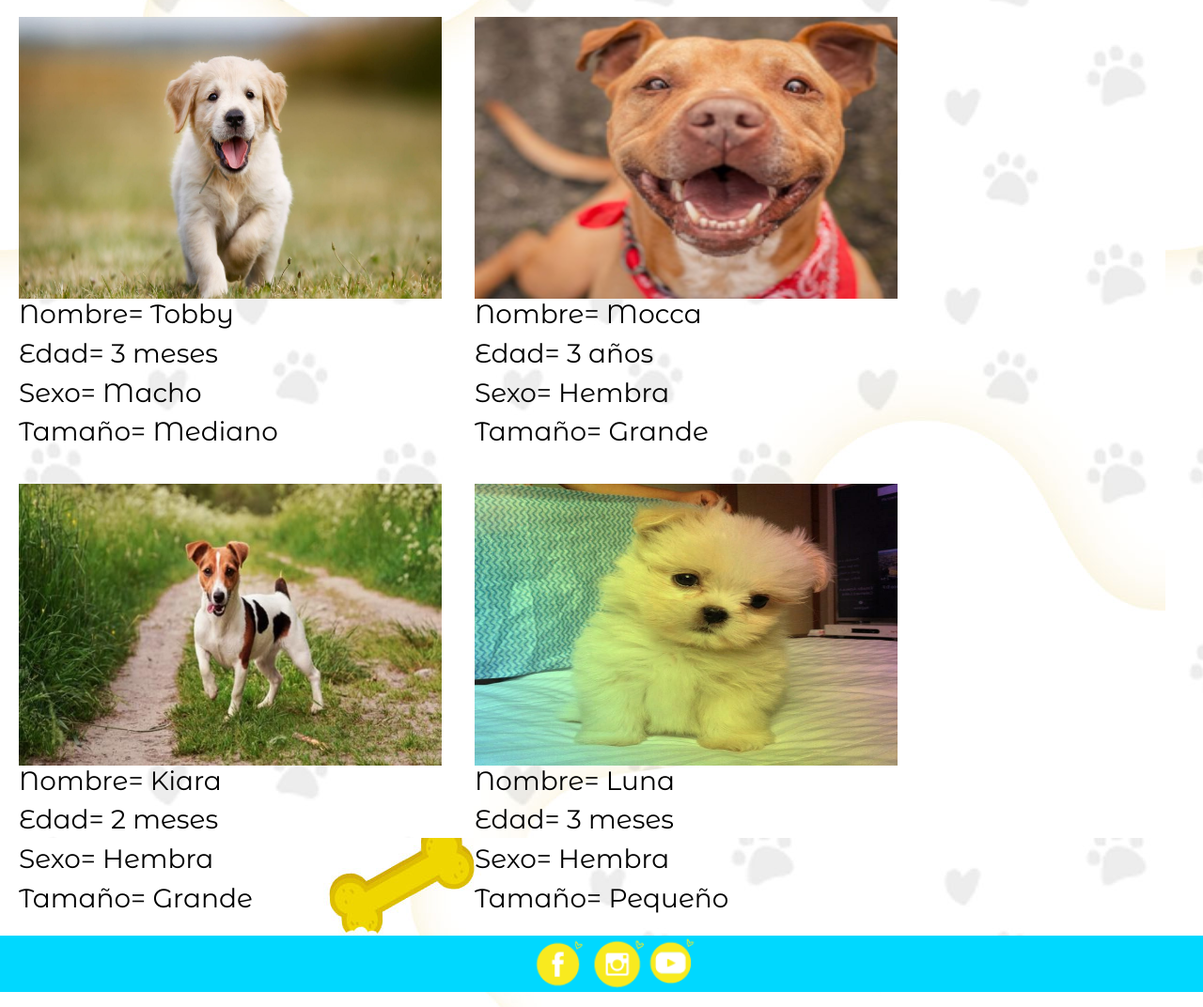
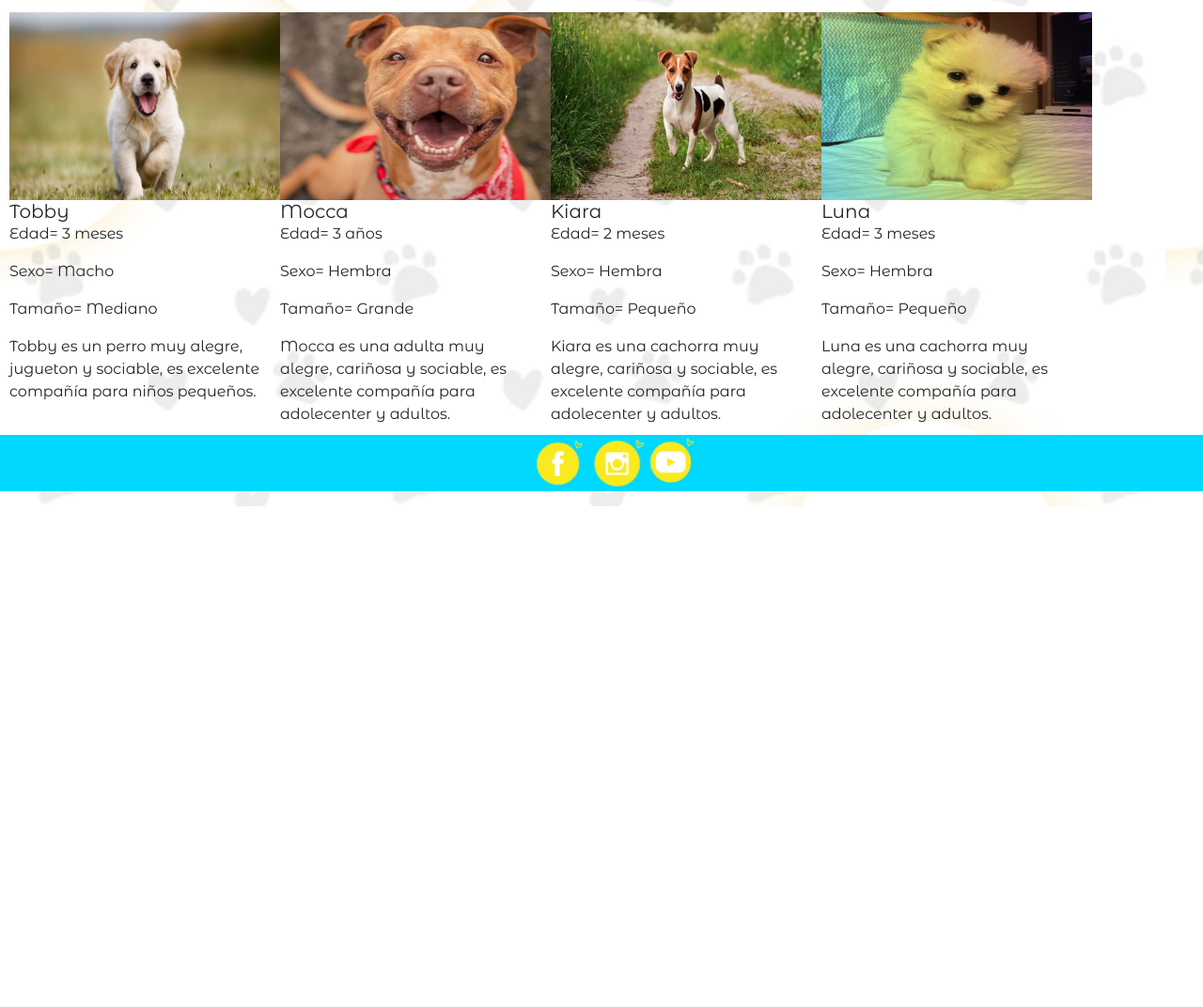
Before and after one commit to mariaalejandralopez/adoptame, a plain HTML site: page paginas/adopciones-perros.html in a window 1280 px wide. Shown: the part 358-1430 px from the top of the page at 94% size. After the commit the page ends 897 px from the top, so only its background shows below. Drawn offline with nearby package versions, Linux system fonts and the light colour scheme.

Commit message:
Agregando cards con bootstrap en las paginas de adopciones

```diff
--- a/paginas/adopciones-perros.html
+++ b/paginas/adopciones-perros.html
@@ -67,48 +67,48 @@
 
 		<!-- Seccion perros en adopcion -->
 		<section class="main_adopciones">
-			<div class="main_adopciones_item">
-				<img src="../imagenes/Perro1.jpg" alt="perro en adopcion 1">
-				<div class="main_adopciones_item_texto">
-					<h3>Nombre= Tobby</h3>
-					<h3>Edad= 3 meses</h3>
-					<h3>Sexo= Macho</h3>
-					<h3>Tamaño= Mediano</h3>
+			<div class="adopciones_card mb-3" style="max-width: 18rem;">
+				<img src="../imagenes/Perro1.jpg" class="card-img-top" alt="Perro 1">
+				<div class="card-body">
+				  <h5 class="card-title">Tobby</h5>
+				  <p class="card-text">Edad= 3 meses</p>
+				  <p class="card-text">Sexo= Macho</p>
+				  <p class="card-text">Tamaño= Mediano</p>
+				  <p class="card-text">Tobby es un perro muy alegre, jugueton y sociable, es excelente compañía para niños pequeños.</p>
 				</div>
-			</div>
-
-			<div class="main_adopciones_item">
-				<img src="../imagenes/Perro2.png" alt="perro en adopcion 2">
-				<div class="main_adopciones_item_texto">
-					<h3>Nombre= Mocca</h3>
-					<h3>Edad= 3 años</h3>
-					<h3>Sexo= Hembra</h3>
-					<h3>Tamaño= Grande</h3>
+			  </div>
+			  <div class="adopciones_card" style="width: 18rem;">
+				<img src="../imagenes/Perro2.png" class="card-img-top" alt="Perro 2">
+				<div class="card-body">
+				  <h5 class="card-title">Mocca</h5>
+				  <p class="card-text">Edad= 3 años</p>
+				  <p class="card-text">Sexo= Hembra</p>
+				  <p class="card-text">Tamaño= Grande</p>
+				  <p class="card-text">Mocca es una adulta muy alegre, cariñosa y sociable, es excelente compañía para adolecenter y adultos.</p>
 				</div>
-			</div>
-
-			<div class="main_adopciones_item">
-				<img src="../imagenes/Perro3.jpg" alt="perro en adopcion 3">
-				<div class="main_adopciones_item_texto">
-					<h3>Nombre= Kiara</h3>
-					<h3>Edad= 2 meses</h3>
-					<h3>Sexo= Hembra</h3>
-					<h3>Tamaño= Grande</h3>
+			  </div>
+			  <div class="adopciones_card" style="width: 18rem;">
+				<img src="../imagenes/Perro3.jpg" class="card-img-top" alt="Perro 3">
+				<div class="card-body">
+				  <h5 class="card-title">Kiara</h5>
+				  <p class="card-text">Edad= 2 meses</p>
+				  <p class="card-text">Sexo= Hembra</p>
+				  <p class="card-text">Tamaño= Pequeño</p>
+				  <p class="card-text">Kiara es una cachorra muy alegre, cariñosa y sociable, es excelente compañía para adolecenter y adultos.</p>
 				</div>
-			</div>
-
-			<div class="main_adopciones_item">
-				<img src="../imagenes/Perro4.jpg" alt="perro en adopcion 4">
-				<div class="main_adopciones_item_texto">
-					<h3>Nombre= Luna</h3>
-					<h3>Edad= 3 meses</h3>
-					<h3>Sexo= Hembra</h3>
-					<h3>Tamaño= Pequeño</h3>
+			  </div>
+			  <div class="adopciones_card" style="width: 18rem;">
+				<img src="../imagenes/Perro4.jpg" class="card-img-top" alt="Perro 4">
+				<div class="card-body">
+				  <h5 class="card-title">Luna</h5>
+				  <p class="card-text">Edad= 3 meses</p>
+				  <p class="card-text">Sexo= Hembra</p>
+				  <p class="card-text">Tamaño= Pequeño</p>
+				  <p class="card-text">Luna es una cachorra muy alegre, cariñosa y sociable, es excelente compañía para adolecenter y adultos.</p>
 				</div>
 			</div>
 		</section>
 	</main>
-
 
 	<!-- Pie de pagina -->
 	<footer class="footer">
--- a/style.css
+++ b/style.css
@@ -191,23 +191,19 @@ body{
 }
 
 /* ------- CSS Main Adopciones Perros y Gatos------ */
-.main_adopciones_item img{
-    width: 450px;
-    height: 300px;
+.card-img-top{
+    width: 288px;
+    height: 200px;
 }
 .main_adopciones{
+    width: 90%;
     display: flex;
     flex-direction:row;
     flex-wrap: wrap;
+    justify-content: space-evenly;
 }
-.main_adopciones_item{
-    padding: 15px;
-    margin-left: 5px;
-}
-.main_adopciones_item_texto{
-    font-family: 'Montserrat Alternates', sans-serif;
-    color: black;
-    font-size: 16px;
+.adopciones_card{
+    padding: 10px;
 }
 
 /* ------- CSS Main Nuestros Aliados ------ */
```
Also changed, not shown: paginas/adopciones-gatos.html (+35 -34 lines).
